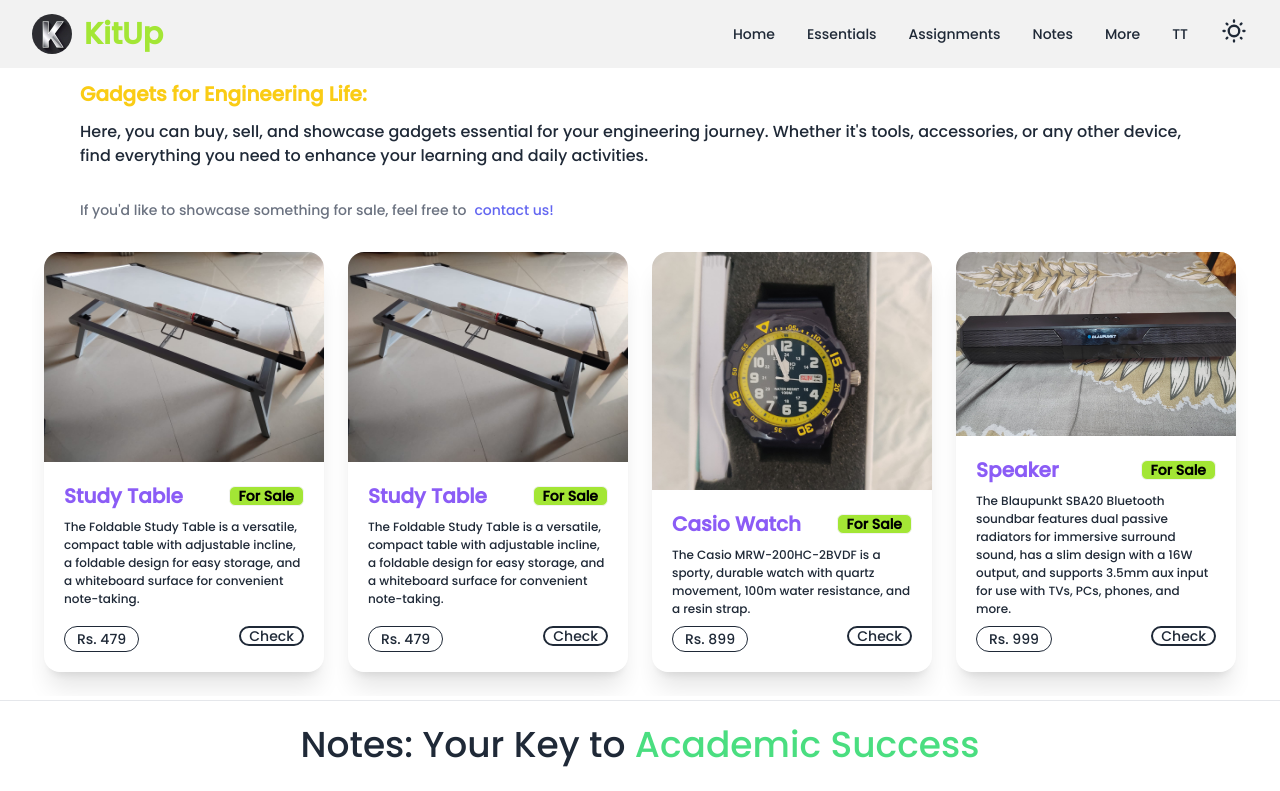
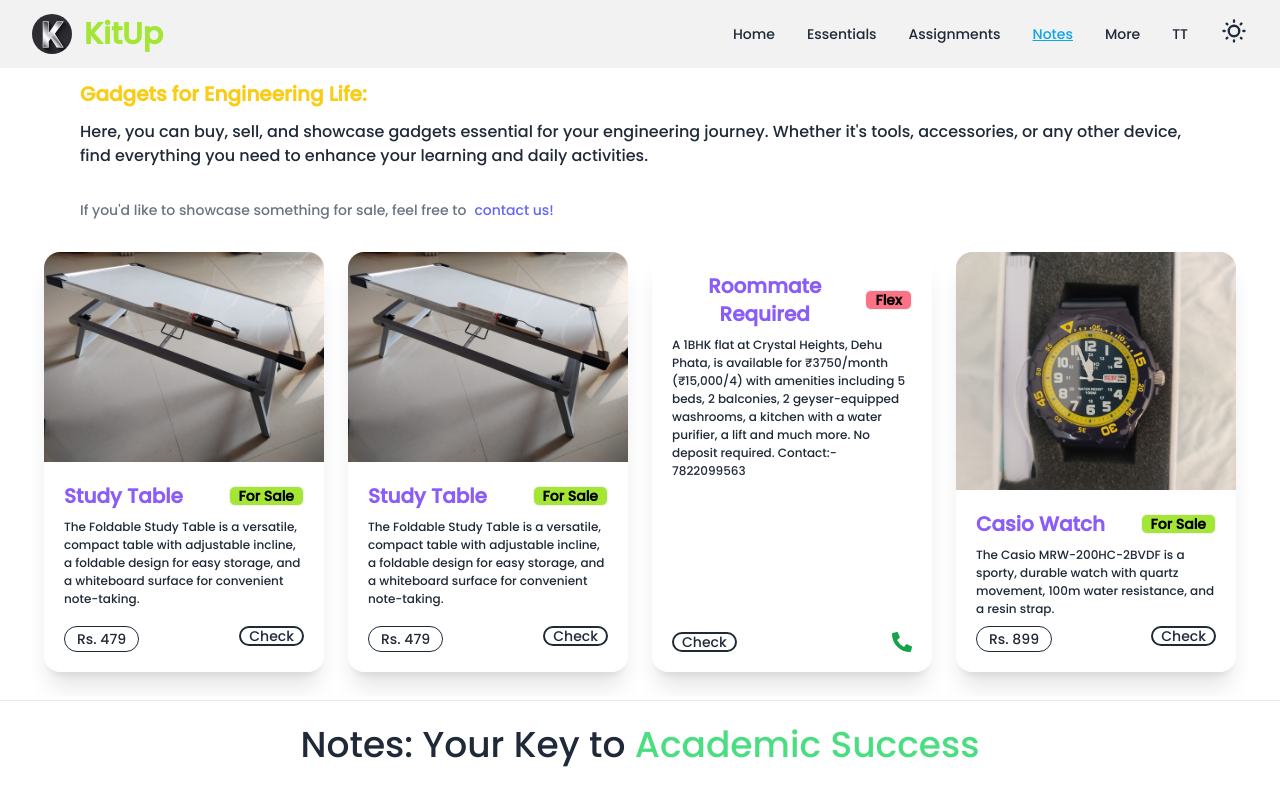
Before and after one commit to SatAlgo/SetUp, a React (Vite) app: page /Notes in a window 1280 px wide. Shown: the top 791 px of the page. Built offline with nearby package versions, Linux system fonts and the light colour scheme.

Commit message:
Devloper/ Contact

```diff
--- a/src/components/Cards.jsx
+++ b/src/components/Cards.jsx
@@ -1,4 +1,5 @@
 import React from 'react';
+import { FaPhoneAlt } from "react-icons/fa";
 
 function Cards({ item }) {
     return (
@@ -15,11 +16,13 @@
                             <div
                                 className={`badge ${item.category === 'For Sale'
                                     ? 'bg-lime-400 text-black'
-                                    : item.category === 'Fashion'
-                                        ? 'bg-green-500 text-white'
-                                        : item.category === 'Books'
-                                            ? 'bg-purple-500 text-white'
-                                            : 'bg-gray-500 text-white'
+                                    : item.category === 'Flex'
+                                        ? 'bg-rose-400 text-black'
+                                        : item.category === 'Fashion'
+                                            ? 'bg-green-500 text-white'
+                                            : item.category === 'Books'
+                                                ? 'bg-purple-500 text-white'
+                                                : 'bg-gray-500 text-white'
                                     } rounded-md`}
                             >
                                 {item.category}
@@ -39,6 +42,28 @@
                             >
                                 Check
                             </a>
+
+                            {/* {item.category === 'Flex' && (
+                                <a
+                                    href={`tel:${item.contact}`}
+                                    className="cursor-pointer px-2 py-1 rounded-full border-[1px] badge badge-outline hover:bg-green-600 hover:text-white duration-200"
+                                >
+                                    Contact
+                                </a>
+                            )} */}
+
+                            {item.category === 'Flex' && (
+                                <a
+                                    href={`tel:${item.contact}`}
+                                    className="cursor-pointer  flex items-center  hover:scale-110 transition-all duration-200"
+                                >
+                                    {/* Phone Icon */}
+                                    <FaPhoneAlt className="h-5 w-5 text-green-600 hover:text-green-500 transition-all duration-200" />
+
+                                </a>
+                            )}
+
+
                         </div>
                     </div>
                 </div>
--- a/src/components/Footer.jsx
+++ b/src/components/Footer.jsx
@@ -35,12 +35,17 @@
               </svg>
             </a> */}
 
+            <a href="https://satyamgaikwad.netlify.app/" target="_blank" rel="noopener noreferrer" className="text-[28px]">
+              <i class="fas fa-globe "></i> 👨‍💻
+            </a>
+
             <a href="https://www.linkedin.com/in/satyam-gaikwad-27a7a724b/" target="_blank" rel="noopener noreferrer" className="">
               <FaLinkedin size={24} />
             </a>
-            <a href="" target="_blank" rel="noopener noreferrer" className="">
+            {/* <a href="" target="_blank" rel="noopener noreferrer" className="">
               <FaInstagram size={24} />
-            </a>
+            </a> */}
+
           </div>
         </nav>
         <aside>
--- a/src/components/Freebook.jsx
+++ b/src/components/Freebook.jsx
@@ -9,7 +9,7 @@
 
 
 function Freebook() {
-    const filterData = list.filter((data) => data.category === "For Sale");
+    const filterData = list.filter((data) => data.category === "For Sale" || data.category === "Flex");
     var settings = {
         dots: true,
         infinite: true,
--- a/src/components/Navbar.jsx
+++ b/src/components/Navbar.jsx
@@ -1,4 +1,5 @@
 import React, { useEffect, useState } from 'react';
+import { NavLink } from 'react-router-dom';
 import Login from './Login';
 import pic from "../../public/kk.jpg";
 
@@ -37,23 +38,70 @@
     }, []);
     const navItems = (
         <>
-            <li className="hover:underline transition duration-200">
-                <a href="/">Home</a>
+            <li className="transition duration-200">
+                <NavLink
+                    to="/"
+                    className={({ isActive }) =>
+                        isActive ? "underline text-sky-500" : "hover:underline"
+                    }
+                >
+                    Home
+                </NavLink>
             </li>
-            <li className="hover:underline transition duration-200">
-                <a href="/Essentials">Essentials</a>
+
+            <li className="transition duration-200">
+                <NavLink
+                    to="/Essentials"
+                    className={({ isActive }) =>
+                        isActive ? "underline text-sky-500" : "hover:underline"
+                    }
+                >
+                    Essentials
+                </NavLink>
             </li>
-            <li className="hover:underline transition duration-200">
-                <a href="/Assignments">Assignments</a>
+
+            <li className="transition duration-200">
+                <NavLink
+                    to="/Assignments"
+                    className={({ isActive }) =>
+                        isActive ? "underline text-sky-500" : "hover:underline"
+                    }
+                >
+                    Assignments
+                </NavLink>
             </li>
-            <li className="hover:underline transition duration-200">
-                <a href="/Notes">Notes</a>
+
+            <li className="transition duration-200">
+                <NavLink
+                    to="/Notes"
+                    className={({ isActive }) =>
+                        isActive ? "underline text-sky-500" : "hover:underline"
+                    }
+                >
+                    Notes
+                </NavLink>
             </li>
-            <li className="hover:underline transition duration-200">
-                <a href="/Mores">More</a>
+
+            <li className="transition duration-200">
+                <NavLink
+                    to="/Mores"
+                    className={({ isActive }) =>
+                        isActive ? "underline text-sky-500" : "hover:underline"
+                    }
+                >
+                    More
+                </NavLink>
             </li>
-            <li className="hover:underline transition duration-200">
-                <a href="/TT">TT</a>
+
+            <li className="transition duration-200">
+                <NavLink
+                    to="/TT"
+                    className={({ isActive }) =>
+                        isActive ? "underline text-sky-500" : "hover:underline"
+                    }
+                >
+                    TT
+                </NavLink>
             </li>
 
         </>
@@ -62,8 +110,8 @@
         <>
             <div
                 className={`max-w-screen-2xl container mx-auto md:px-6 px-4 bg-base-200 dark:bg-slate-800 dark:text-white fixed top-0 left-0 right-0 z-50 ${sticky
-                        ? "sticky-navbar shadow-md bg-base-300 dark:bg-slate-700 dark:text-white duration-300 transition-all ease-in-out"
-                        : ""
+                    ? "sticky-navbar shadow-md bg-base-300 dark:bg-slate-700 dark:text-white duration-300 transition-all ease-in-out"
+                    : ""
                     }`}
             >
                 <div className="navbar">
--- a/src/list.json
+++ b/src/list.json
@@ -34,6 +34,15 @@
         "category":"For Sale",
         "image":"/StudyTable.jpg",
         "description":"The Foldable Study Table is a versatile, compact table with adjustable incline, a foldable design for easy storage, and a whiteboard surface for convenient note-taking."
+    },
+    {
+        "id":5,
+        "name":"Roommate Required",
+        "title":"",
+        "price":479,
+        "category":"Flex",
+        "cantact": "tel:7822099563",
+        "description":"A 1BHK flat at Crystal Heights, Dehu Phata, is available for ₹3750/month (₹15,000/4) with amenities including 5 beds, 2 balconies, 2 geyser-equipped washrooms, a kitchen with a water purifier, a lift and much more. No deposit required. Contact:- 7822099563"
     },
 
 
```
